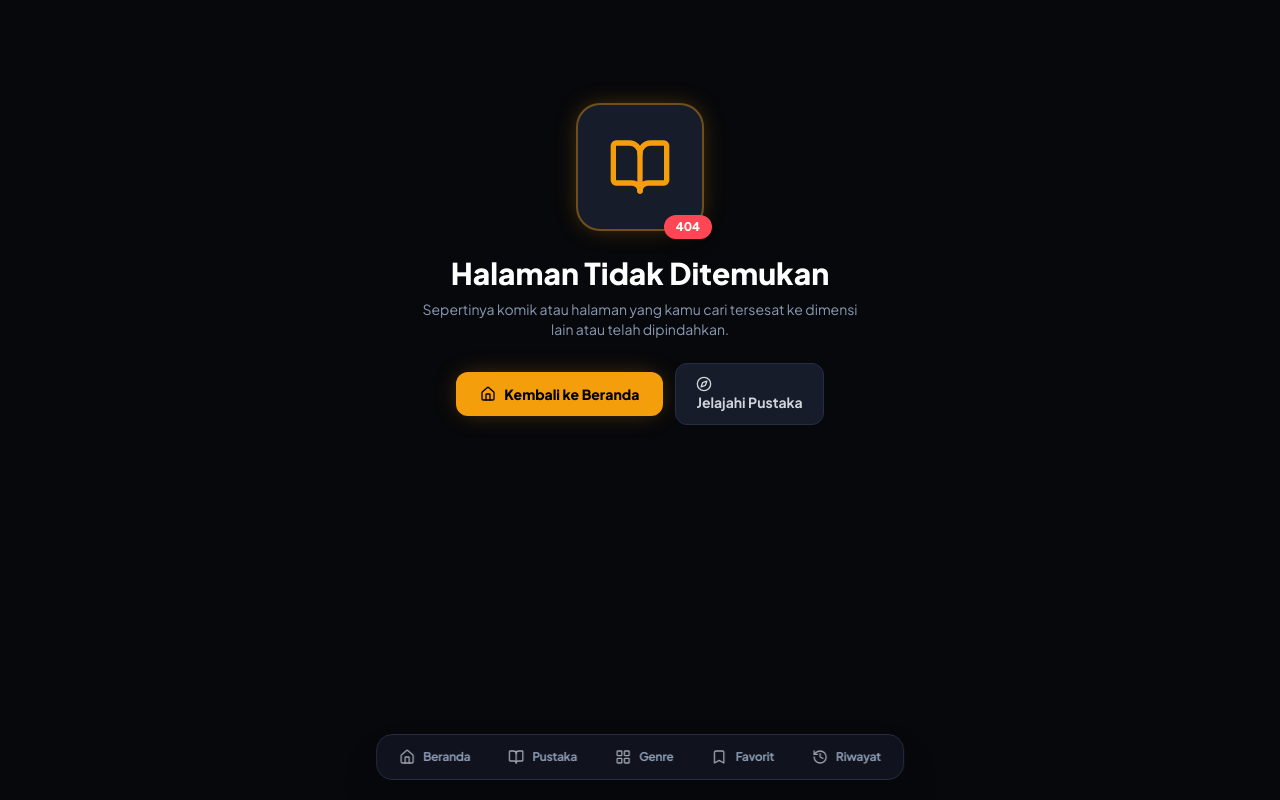
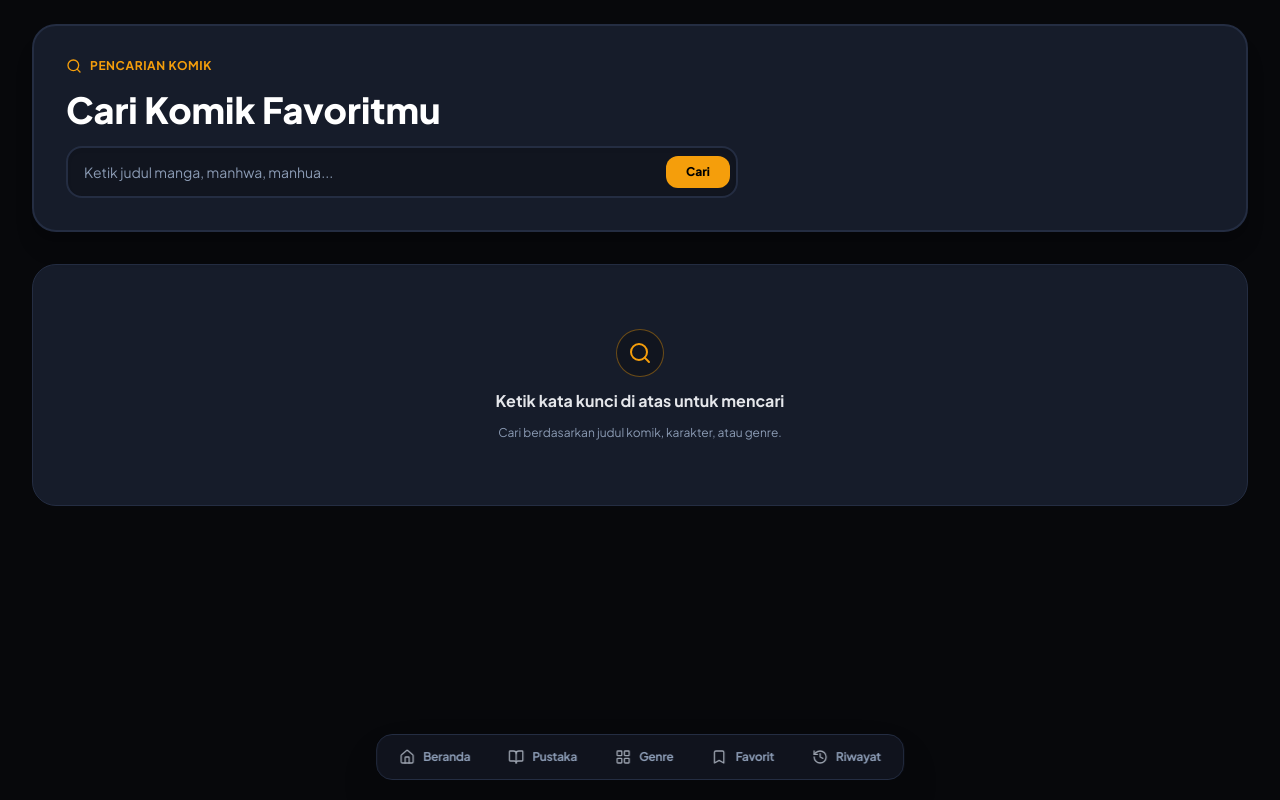
Before and after one commit to FadelSM/komik, a Next.js app: page /search in a window 1280 px wide. Before the commit this address had no page. Built offline with nearby package versions, Linux system fonts and the light colour scheme.

Commit message:
Add files via upload

```diff
--- /dev/null
+++ b/src/app/search/page.tsx
@@ -0,0 +1,126 @@
+import React from 'react';
+import Link from 'next/link';
+import { Metadata } from 'next';
+import { searchComics } from '@/lib/api';
+import ComicCard from '@/components/ComicCard';
+import { Search, BookOpen } from 'lucide-react';
+
+interface SearchPageProps {
+  searchParams: {
+    q?: string;
+    page?: string;
+  };
+}
+
+export async function generateMetadata({ searchParams }: SearchPageProps): Promise<Metadata> {
+  const query = searchParams.q || '';
+  return {
+    title: query ? `Hasil Pencarian "${query}" - Komik Verse` : 'Pencarian Komik - Komik Verse',
+    description: `Cari dan baca komik favoritmu dengan kata kunci ${query} di Komik Verse.`,
+  };
+}
+
+export default async function SearchPage({ searchParams }: SearchPageProps) {
+  const query = (searchParams.q || '').trim();
+  const currentPage = Math.max(1, parseInt(searchParams.page || '1', 10));
+
+  const data = query ? await searchComics(query, currentPage) : null;
+  const results = data?.results || [];
+
+  return (
+    <div className="space-y-8">
+      {/* Search Header Banner */}
+      <div className="p-6 sm:p-8 rounded-3xl bg-dark-card border-2 border-dark-border relative overflow-hidden shadow-xl">
+        <div className="relative z-10 max-w-2xl space-y-4">
+          <div className="flex items-center gap-2 text-xs font-bold text-brand uppercase tracking-wider">
+            <Search className="w-4 h-4 text-brand" />
+            Pencarian Komik
+          </div>
+
+          <h1 className="text-2xl sm:text-3xl md:text-4xl font-black text-white">
+            {query ? (
+              <>
+                Hasil Pencarian: <span className="text-brand">&quot;{query}&quot;</span>
+              </>
+            ) : (
+              'Cari Komik Favoritmu'
+            )}
+          </h1>
+
+          {/* Search Form */}
+          <form action="/search" method="GET" className="relative flex items-center">
+            <input
+              type="text"
+              name="q"
+              defaultValue={query}
+              placeholder="Ketik judul manga, manhwa, manhua..."
+              className="w-full bg-dark-surface border-2 border-dark-border rounded-2xl pl-4 pr-28 py-3.5 text-sm text-gray-100 placeholder-dark-muted focus:outline-none focus:border-brand shadow-inner transition"
+            />
+            <button
+              type="submit"
+              className="absolute right-2 px-5 py-2 rounded-xl bg-brand text-black font-extrabold text-xs hover:bg-yellow-400 transition"
+            >
+              Cari
+            </button>
+          </form>
+        </div>
+      </div>
+
+      {/* Results Section */}
+      {query ? (
+        results.length > 0 ? (
+          <div className="space-y-4">
+            <div className="flex items-center justify-between text-xs text-dark-muted font-bold">
+              <span>Ditemukan {results.length} komik untuk kata kunci &quot;{query}&quot;</span>
+            </div>
+
+            <div className="grid grid-cols-2 sm:grid-cols-3 md:grid-cols-4 lg:grid-cols-5 gap-3 sm:gap-4 lg:gap-5">
+              {results.map((item, idx) => (
+                <ComicCard
+                  key={`${item.slug}-${idx}`}
+                  slug={item.slug}
+                  title={item.title}
+                  cover={item.cover}
+                  type={item.type}
+                  theme={item.theme}
+                  latestChapter={item.chapters?.latest?.title}
+                  synopsis={item.synopsis}
+                />
+              ))}
+            </div>
+          </div>
+        ) : (
+          <div className="py-16 text-center text-dark-muted bg-dark-card rounded-3xl border border-dark-border space-y-4">
+            <BookOpen className="w-12 h-12 mx-auto text-dark-muted/60" />
+            <h3 className="text-lg font-bold text-gray-200">
+              Tidak ada komik yang cocok dengan &quot;{query}&quot;
+            </h3>
+            <p className="text-xs max-w-md mx-auto text-dark-muted">
+              Pastikan ejaan judul sudah benar atau coba gunakan kata kunci yang lebih umum.
+            </p>
+            <div className="pt-2">
+              <Link
+                href="/pustaka"
+                className="inline-flex items-center gap-2 px-5 py-2.5 rounded-xl bg-brand text-black text-xs font-bold hover:bg-yellow-400 transition"
+              >
+                Jelajahi Pustaka Komik
+              </Link>
+            </div>
+          </div>
+        )
+      ) : (
+        <div className="py-16 text-center text-dark-muted bg-dark-card rounded-3xl border border-dark-border space-y-3">
+          <div className="w-12 h-12 rounded-full bg-dark-surface border border-brand/40 flex items-center justify-center mx-auto text-brand">
+            <Search className="w-6 h-6" />
+          </div>
+          <h3 className="text-base font-bold text-gray-200">
+            Ketik kata kunci di atas untuk mencari
+          </h3>
+          <p className="text-xs text-dark-muted">
+            Cari berdasarkan judul komik, karakter, atau genre.
+          </p>
+        </div>
+      )}
+    </div>
+  );
+}
```
